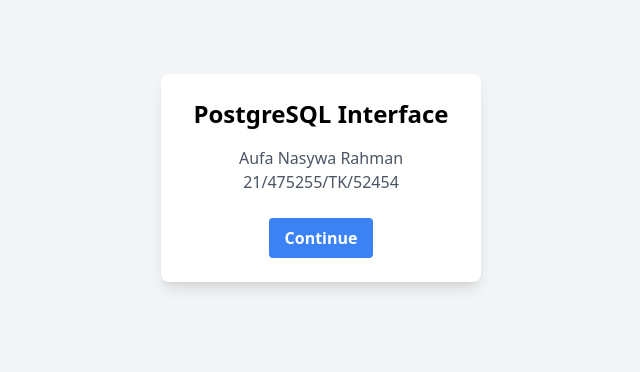
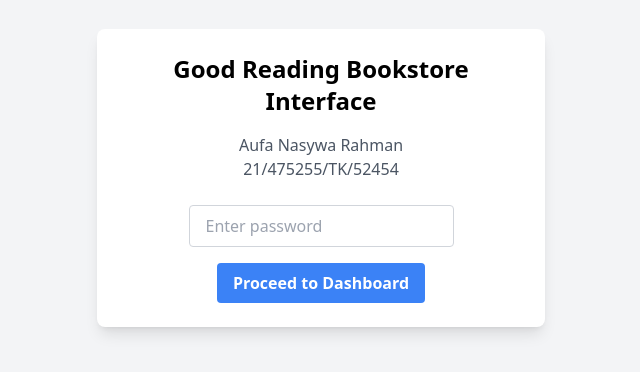
Before and after one commit to aufarhmn/frontend-tbd, a Next.js app: page / in a window 1280 px wide. Shown: the part 222-594 px from the top of the page, without its empty margins (319-959 px from the left). Built offline with nearby package versions, Linux system fonts and the light colour scheme.

Commit message:
feat: auth *kinda

```diff
--- a/src/pages/dashboard/index.js
+++ b/src/pages/dashboard/index.js
@@ -4,7 +4,7 @@ import Link from 'next/link';
 const DashboardPage = () => {
   return (
     <div className="bg-gray-100 min-h-screen p-8">
-      <h1 className="text-2xl font-bold mb-8">PostgreSQL Interface</h1>
+      <h1 className="text-2xl font-bold mb-8">Good Reading Bookstore Interface</h1>
       <div className="grid grid-cols-1 md:grid-cols-2 lg:grid-cols-3 gap-6">
       <div className="flex flex-col justify-between bg-white p-6 rounded-lg shadow hover:shadow-lg transition duration-300">
           <div className="mb-4">
--- a/src/pages/index.js
+++ b/src/pages/index.js
@@ -1,16 +1,53 @@
-import React from 'react';
+import React, { useState } from 'react';
 
 const HomePage = () => {
+  const [password, setPassword] = useState('');
+  const [showDashboard, setShowDashboard] = useState(false);
+
+  const handlePasswordSubmit = (e) => {
+    e.preventDefault();
+    if (password === process.env.NEXT_PUBLIC_PASSWORD) {
+      setShowDashboard(true);
+    } else {
+      alert("Incorrect password. Password is the same as Aufa's VM Password");
+    }
+  };
+
   return (
     <div className="bg-gray-100 min-h-screen flex items-center justify-center">
       <div className="max-w-md px-8 py-6 bg-white shadow-lg rounded-lg">
-        <h1 className="text-2xl font-bold mb-4 text-center">PostgreSQL Interface</h1>
-        <p className="text-gray-600 mb-6 text-center">Aufa Nasywa Rahman <br /> 21/475255/TK/52454</p>
-        <div className="flex justify-center">
-          <a href="/dashboard" className="bg-blue-500 hover:bg-blue-700 text-white font-bold py-2 px-4 rounded items-center">
-            Continue
-          </a>
-        </div>
+        <h1 className="text-2xl font-bold mb-4 text-center">Good Reading Bookstore Interface</h1>
+        <p className="text-gray-600 mb-6 text-center">
+          Aufa Nasywa Rahman <br />
+          21/475255/TK/52454
+        </p>
+        {!showDashboard ? (
+          <form onSubmit={handlePasswordSubmit}>
+            <div className="flex justify-center mb-4">
+              <input
+                type="password"
+                placeholder="Enter password"
+                value={password}
+                onChange={(e) => setPassword(e.target.value)}
+                className="border border-gray-300 rounded px-4 py-2"
+              />
+            </div>
+            <div className="flex justify-center">
+              <button
+                type="submit"
+                className="bg-blue-500 hover:bg-blue-700 text-white font-bold py-2 px-4 rounded items-center"
+              >
+                Proceed to Dashboard
+              </button>
+            </div>
+          </form>
+        ) : (
+          <div className="flex justify-center">
+            <a href="/dashboard" className="bg-blue-500 hover:bg-blue-700 text-white font-bold py-2 px-4 rounded items-center">
+              Continue to Dashboard
+            </a>
+          </div>
+        )}
       </div>
     </div>
   );
```
